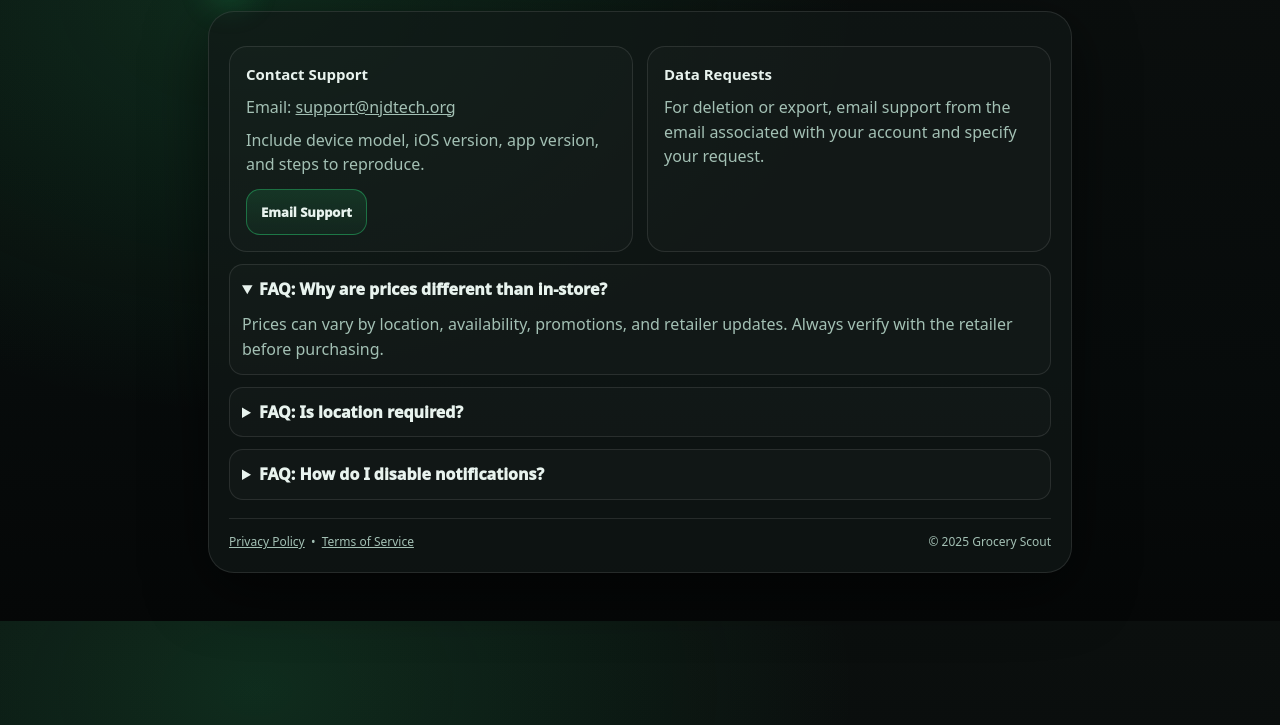
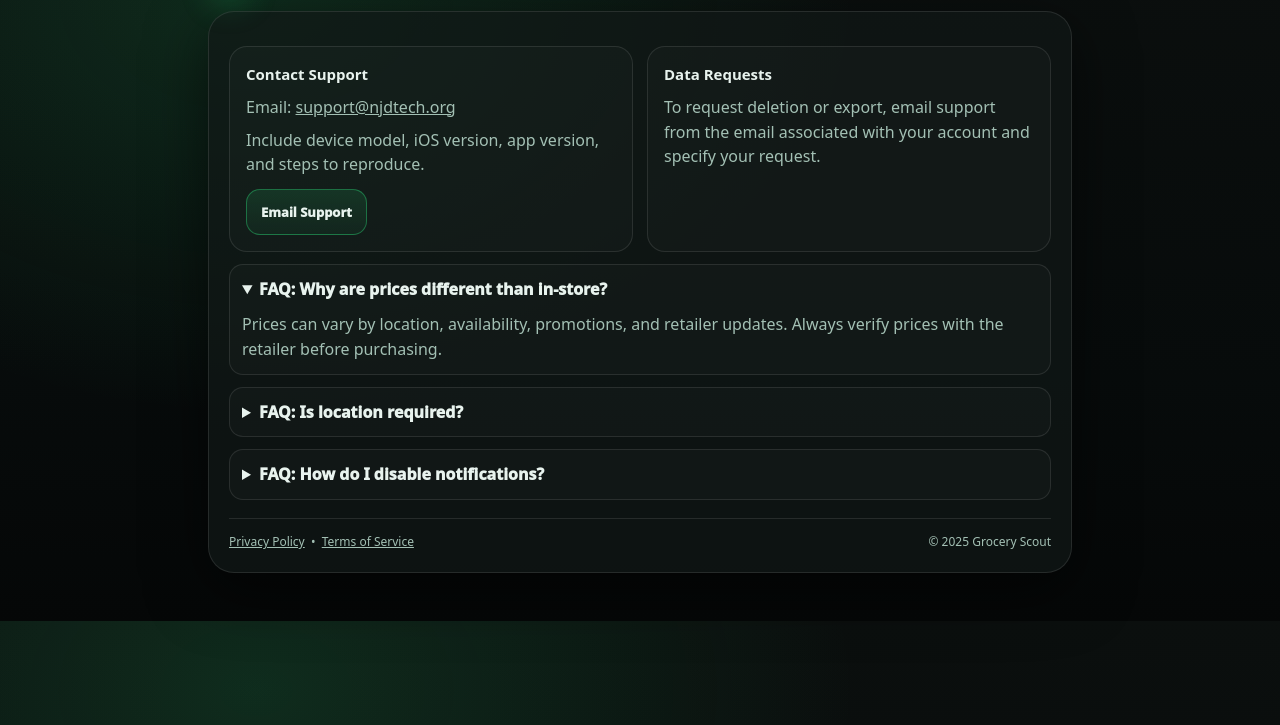
Before and after one commit to ndesplaines/ndesplaines.github.io, a plain HTML site: page grocery-scout/support/index.html in a window 1280 px wide. Both pictures are taken after a click on the heading "FAQ: Why are prices different than in-store?". Shown: the part 75-800 px from the top of the page. Drawn offline with Linux system fonts and the light colour scheme.

Commit message:
Update index.html

```diff
--- a/grocery-scout/support/index.html
+++ b/grocery-scout/support/index.html
@@ -112,18 +112,18 @@
 
         <div class="card">
           <h2>Data Requests</h2>
-          <p>For deletion or export, email support from the email associated with your account and specify your request.</p>
+          <p>To request deletion or export, email support from the email associated with your account and specify your request.</p>
         </div>
       </div>
 
       <details>
         <summary>FAQ: Why are prices different than in-store?</summary>
-        <p>Prices can vary by location, availability, promotions, and retailer updates. Always verify with the retailer before purchasing.</p>
+        <p>Prices can vary by location, availability, promotions, and retailer updates. Always verify prices with the retailer before purchasing.</p>
       </details>
 
       <details>
         <summary>FAQ: Is location required?</summary>
-        <p>No. Location is optional and used only with permission for nearby stores and location-based comparisons.</p>
+        <p>No. Location is optional and used only with permission for nearby store discovery and location-based comparisons.</p>
       </details>
 
       <details>
```
